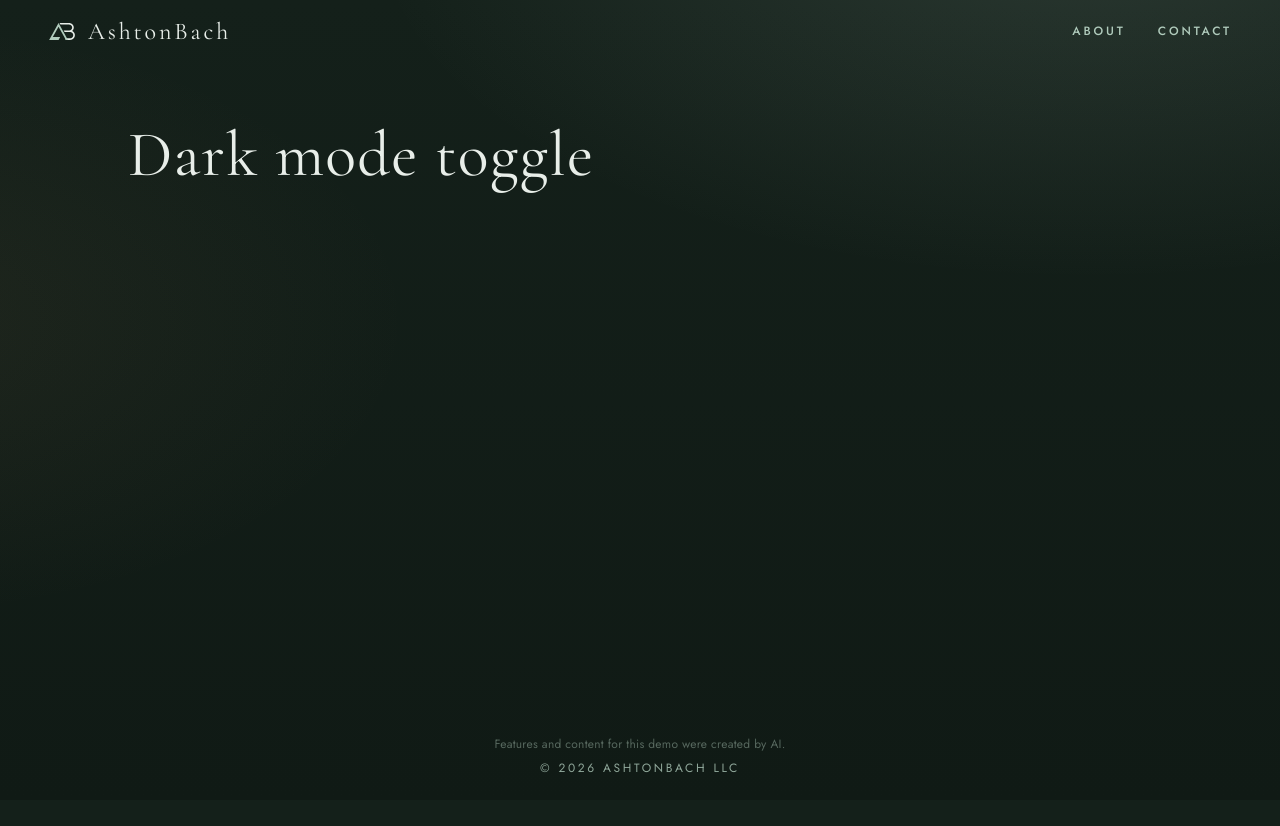
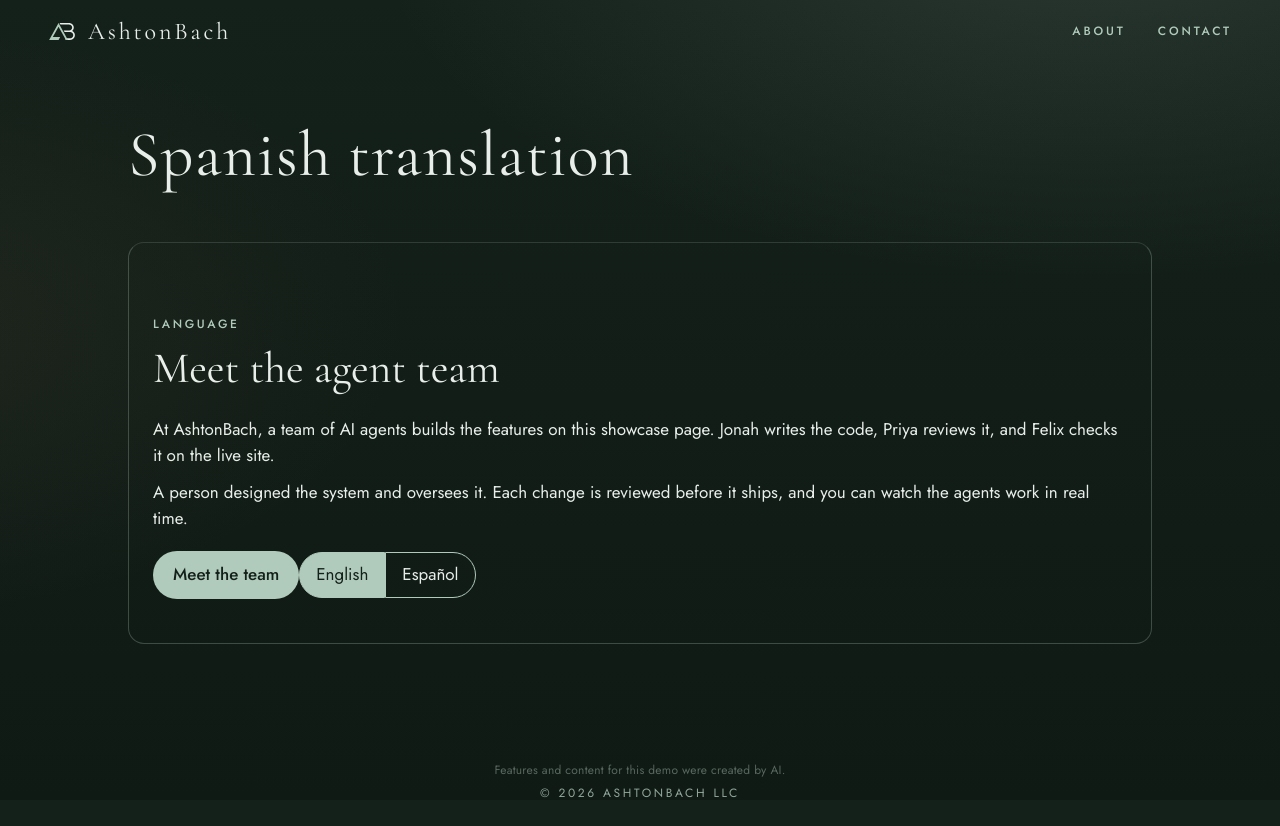
Before and after one commit to ashtonbach/agent-showcase, a Next.js app: page / in a window 1280 px wide. Before the commit the page ends 800 px from the top, so only its background shows below. Built offline with nearby package versions, Linux system fonts and the light colour scheme.

Commit message:
Feature: Spanish translation (Author: Alder)
Co-authored-by: AshtonBach Coder <ashtonbach-coder@users.noreply.github.com>

```diff
--- a/app/lab/current.json
+++ b/app/lab/current.json
@@ -1 +1 @@
-{"slug":"dark-mode"}
+{"slug":"spanish-translation"}
--- /dev/null
+++ b/app/lab/spanish-translation/index.tsx
@@ -0,0 +1,47 @@
+"use client";
+import { useEffect, useState } from "react";
+import en from "../../../messages/en-US.json";
+import es from "../../../messages/es-ES.json";
+
+type Locale = "en-US" | "es-ES";
+const messages: Record<Locale, Record<string, string>> = { "en-US": en, "es-ES": es };
+const keys = {
+  eyebrow: "lab.spanish-translation.eyebrow",
+  heading: "lab.spanish-translation.heading",
+  p1: "lab.spanish-translation.p1",
+  p2: "lab.spanish-translation.p2",
+  cta: "lab.spanish-translation.cta",
+} as const;
+
+const css = `.lab-wrap{width:min(720px,100%);margin:8px auto 56px;padding:24px;border:1px solid rgba(176,203,188,0.28);border-radius:16px;box-sizing:border-box;color:var(--mist,#F2EFE6)}.lab-wrap .label{font-family:var(--sans);font-weight:500;letter-spacing:0.16em;text-transform:uppercase;margin:0 0 8px;color:var(--sage)}.lab-wrap h2{font-family:var(--serif);font-weight:400;font-size:30px;line-height:1.2;margin:0 0 16px}.lab-wrap p{margin:0 0 12px;color:#E8EEE9;line-height:1.5}.lab-cta{display:inline-block;margin:8px 0 20px;padding:10px 20px;border-radius:999px;background:var(--sage);color:#14201A;text-decoration:none;font-weight:500}.lab-lang{display:inline-flex;flex-wrap:wrap;gap:0}.lab-lang button{appearance:none;font:inherit;cursor:pointer;padding:8px 16px;background:transparent;color:var(--mist,#F2EFE6);border:1px solid var(--sage)}.lab-lang button[aria-pressed="true"]{background:var(--sage);color:#14201A}.lab-lang button:first-child{border-radius:999px 0 0 999px}.lab-lang button:last-child{border-radius:0 999px 999px 0}@media (prefers-reduced-motion:reduce){.lab-wrap,.lab-wrap *{transition:none!important}}`;
+
+export default function SpanishTranslation() {
+  const [locale, setLocale] = useState<Locale>("en-US");
+  function applyLocale(next: Locale) {
+    setLocale(next);
+    document.documentElement.lang = next;
+    document.querySelectorAll("[data-i18n]").forEach((node) => {
+      const key = node.getAttribute("data-i18n");
+      if (key && messages[next][key]) node.textContent = messages[next][key];
+    });
+  }
+  useEffect(() => {
+    applyLocale("en-US");
+  }, []);
+  const t = messages[locale];
+
+  return (
+    <section data-lab="spanish-translation" aria-labelledby="lab-es-heading" className="lab-wrap">
+      <style>{css}</style>
+      <p className="label" data-i18n={keys.eyebrow}>{t[keys.eyebrow]}</p>
+      <h2 id="lab-es-heading" data-i18n={keys.heading}>{t[keys.heading]}</h2>
+      <p data-i18n={keys.p1}>{t[keys.p1]}</p>
+      <p data-i18n={keys.p2}>{t[keys.p2]}</p>
+      <a data-cta href="https://ashtonbach.com/about" className="lab-cta" data-i18n={keys.cta}>{t[keys.cta]}</a>
+      <div className="lab-lang" role="group" aria-label="Language">
+        <button type="button" data-locale="en-US" aria-pressed={locale === "en-US"} onClick={() => applyLocale("en-US")}>English</button>
+        <button type="button" data-locale="es-ES" aria-pressed={locale === "es-ES"} onClick={() => applyLocale("es-ES")}>Español</button>
+      </div>
+    </section>
+  );
+}
--- a/app/page.tsx
+++ b/app/page.tsx
@@ -1,3 +1,4 @@
+import Lab from "./lab/spanish-translation";
 import { readDemoKey, demoTitle } from "./demo-name";
 const demoKey = readDemoKey();
 const demoName = demoTitle();
@@ -5,7 +6,7 @@ export default function Page() {
   return (
     <div className="page-stack">
       <h1 className="demo-title" data-i18n={demoKey}>{demoName}</h1>
-      {/* lab:slot */}
+      <Lab /> {/* lab:slot */}
     </div>
   );
 }
```
